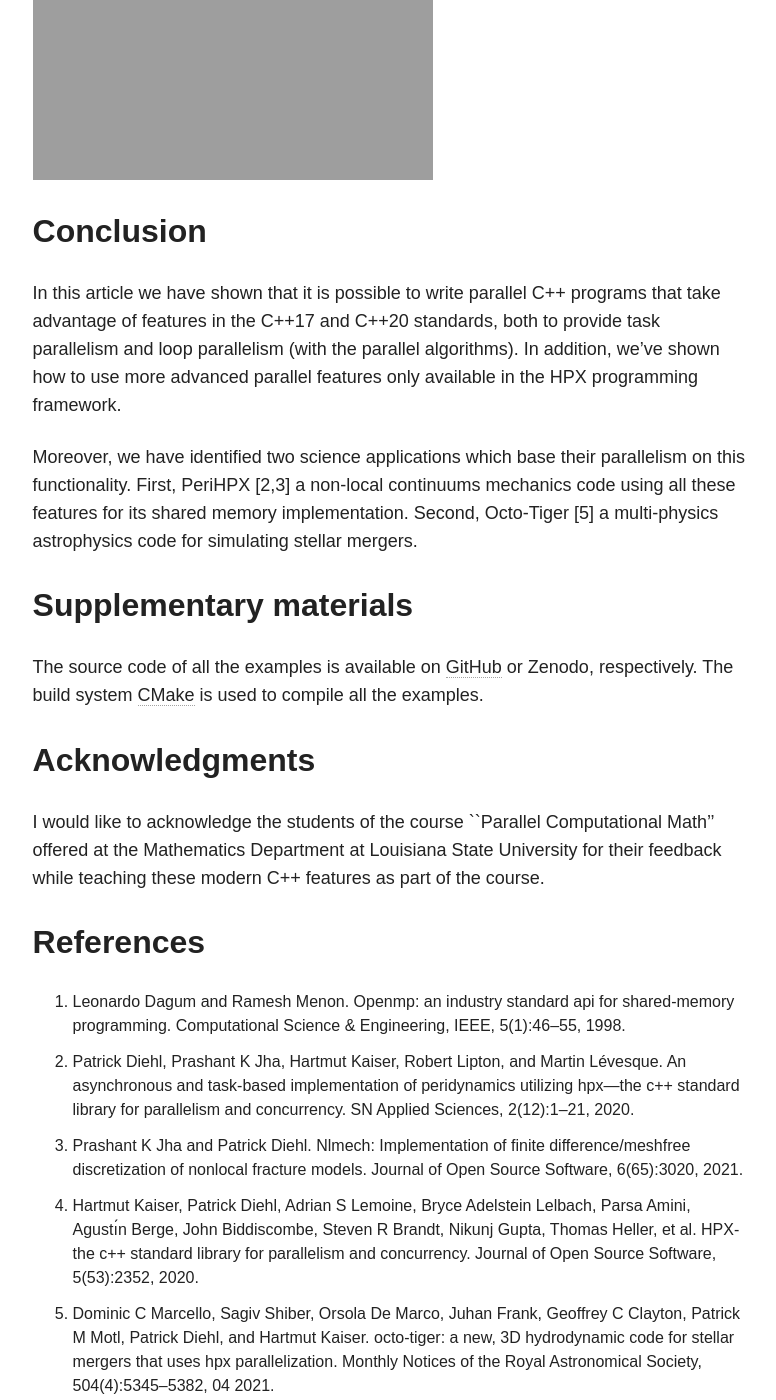
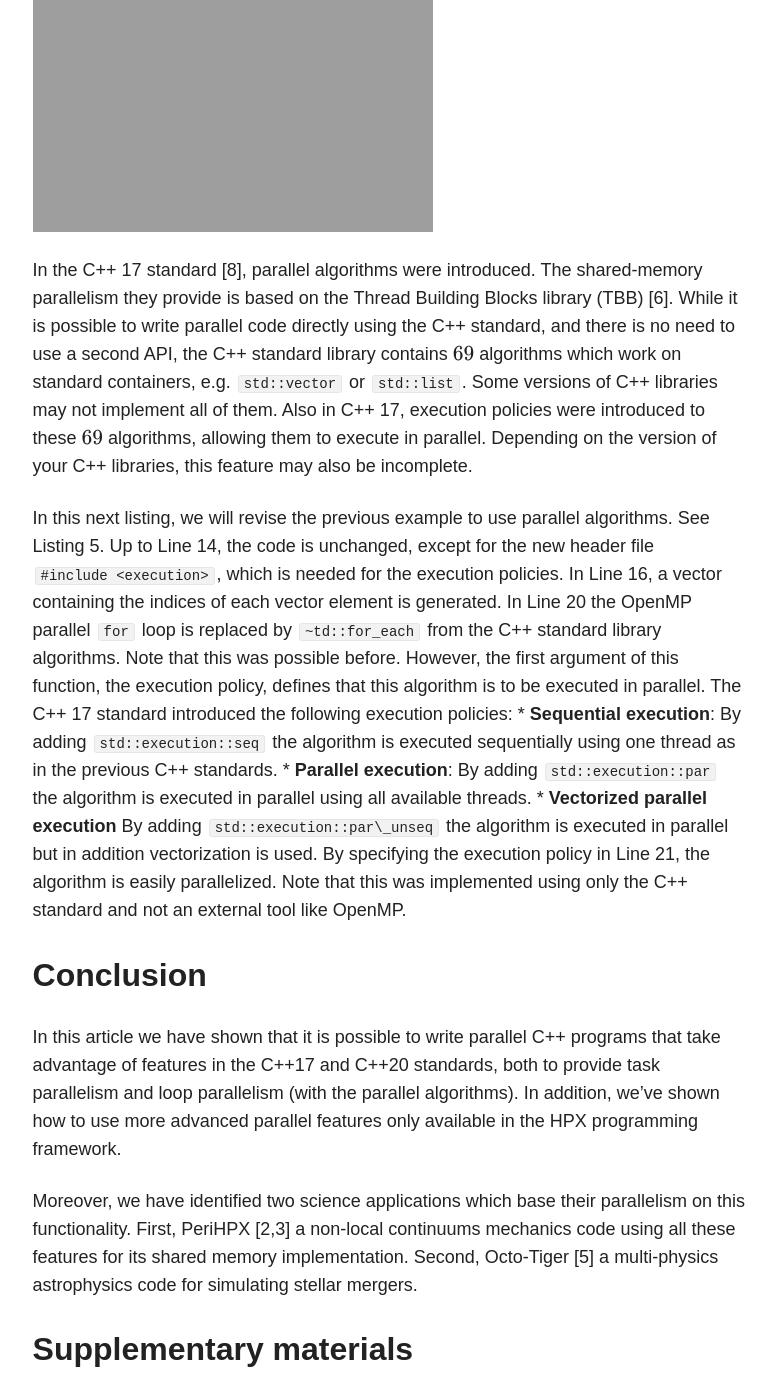
Before and after one commit to diehlpk/diehlpk.github.io, a Jekyll site: the page built from _posts/blog/2021-08-24-modern-cpp.md, in a window 1280 px wide and 1400 px high, scrolled down 3106 px. Shown: the whole window, without its empty margins (347-1123 px from the left). Built offline with Jekyll 4.4.1, drawn with Linux system fonts in a browser that asks for light colours; nearby versions of some CDN libraries; some web fonts are replaced; formulas are drawn with MathJax 3; some of the changed text lies outside the part shown.

Commit message:
Add more text for parallel algorithms

```diff
--- a/_posts/blog/2021-08-24-modern-cpp.md
+++ b/_posts/blog/2021-08-24-modern-cpp.md
@@ -14,6 +14,8 @@ author: diehlpk
     });
   </script>
   <script src="https://cdn.mathjax.org/mathjax/latest/MathJax.js?config=TeX-AMS-MML_HTMLorMML" type="text/javascript"></script>
+
+Co-Authors: Steven R. Brandt and Hartmut Kaiser
 
 Many applied mathematics codes are based on the C++ programming language. However, many of these codes do not utilize modern C++ features, especially the features from the recent C++ 17 standard for parallel computations. These features can significantly simplify parallel computations using multiple cores. This review briefly introduces asynchronous programming facilities introduced in the C++ 11 standard and the parallel algorithms introduced in the C++ 17 standard. With these two paradigms, C++ code can be accelerated using multiple cores using the C++ standard without any need for some external special purpose libraries, like e.g. OpenMP. The C++20 standard made additional and valuable contributions to the C++ api for parallelism and concurrency. While these may still be unavailable in some compilers, they are already implemented in HPX [4].
 
@@ -44,6 +46,18 @@ in a parallel fashion using OpenMP (see Listing 4). In Line 12, a \lstinline|std
 
 ![Listing4!]({{ site.url }}/assets/2021-10-28-listing4.svg "Parallel for loop using OpenMP.")
 
+In the C++ 17 standard [8], parallel algorithms were introduced. The shared-memory parallelism they provide is based on the Thread Building Blocks library (TBB) [6]. While it is possible to write parallel code directly using the C++ standard, and there is no need to use a second API, the C++ standard library contains $69$ algorithms which work on standard containers, e.g. `std::vector` or `std::list`. Some versions of C++ libraries may not implement all of them. Also in C++ 17, execution policies were introduced to these $69$ algorithms, allowing them to execute in parallel. Depending on the version of your C++ libraries, this feature may also be incomplete.
+
+In this next listing, we will revise the previous example to use parallel algorithms. See Listing 5. Up to Line 14, the code is unchanged, except for the new header file `#include <execution>`, which is needed for the execution policies. In Line 16, a vector containing the indices of each vector element is generated. In Line 20 the OpenMP parallel `for` loop is replaced by `~td::for_each` from the C++ standard library algorithms. Note that this was possible before. However, the first argument of this function, the execution policy, defines that this algorithm is to be executed in parallel. The C++ 17 standard introduced the following execution policies:
+    * **Sequential execution**:
+    By adding `std::execution::seq` the algorithm is executed sequentially using one thread as in the previous C++ standards.
+    * **Parallel execution**:
+    By adding `std::execution::par` the algorithm is executed in parallel using all available threads.
+    * **Vectorized parallel execution**
+    By adding `std::execution::par\_unseq` the algorithm is executed in parallel but in addition vectorization is used.
+By specifying the execution policy in Line 21, the algorithm is easily parallelized. Note that this was implemented using only the C++ standard and not an external tool like OpenMP.
+
+
 ## Conclusion
 
 In this article we have shown that it is possible to write parallel C++ programs that take advantage of features in the C++17 and C++20 standards, both to provide task parallelism and loop parallelism (with the parallel algorithms). In addition, we've shown how to use more advanced parallel features only available in the HPX programming framework.
```
